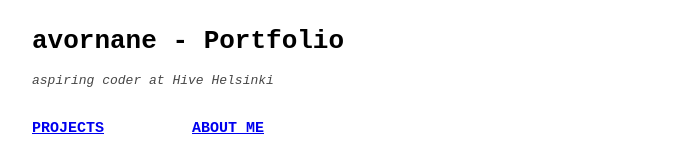
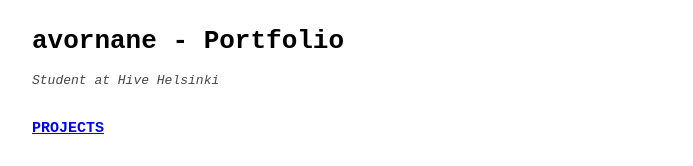
Before and after one commit to Anvo54/portfolio, a plain HTML site: page index.html in a window 1280 px wide. Shown: the top 166 px of the page, without its empty margins (128-821 px from the left). Drawn offline with Linux system fonts and the light colour scheme.

Commit message:
Removed about me for now

```diff
--- a/index.html
+++ b/index.html
@@ -6,7 +6,7 @@
 	<body class="main">
 		<h1 class="header">avornane - Portfolio</h1>
 		<div id="intro" class="italic">
-			<i>aspiring coder at Hive Helsinki</i>
+			<i>Student at Hive Helsinki</i>
 		</div>
 		<!----MENU START----->
 				<div class="grid">
@@ -14,10 +14,10 @@
 						<br>
 						<strong><a href="index.html">Projects</a></strong>
 					</div>
-					<div class="paragraph">
+					<!----<div class="paragraph">
 						<br>
 						<strong><a href="about.html">About me</a></strong>
-					</div>
+					</div>---->
 				</div>
 		<!----MENU ENDS----->
 
```
